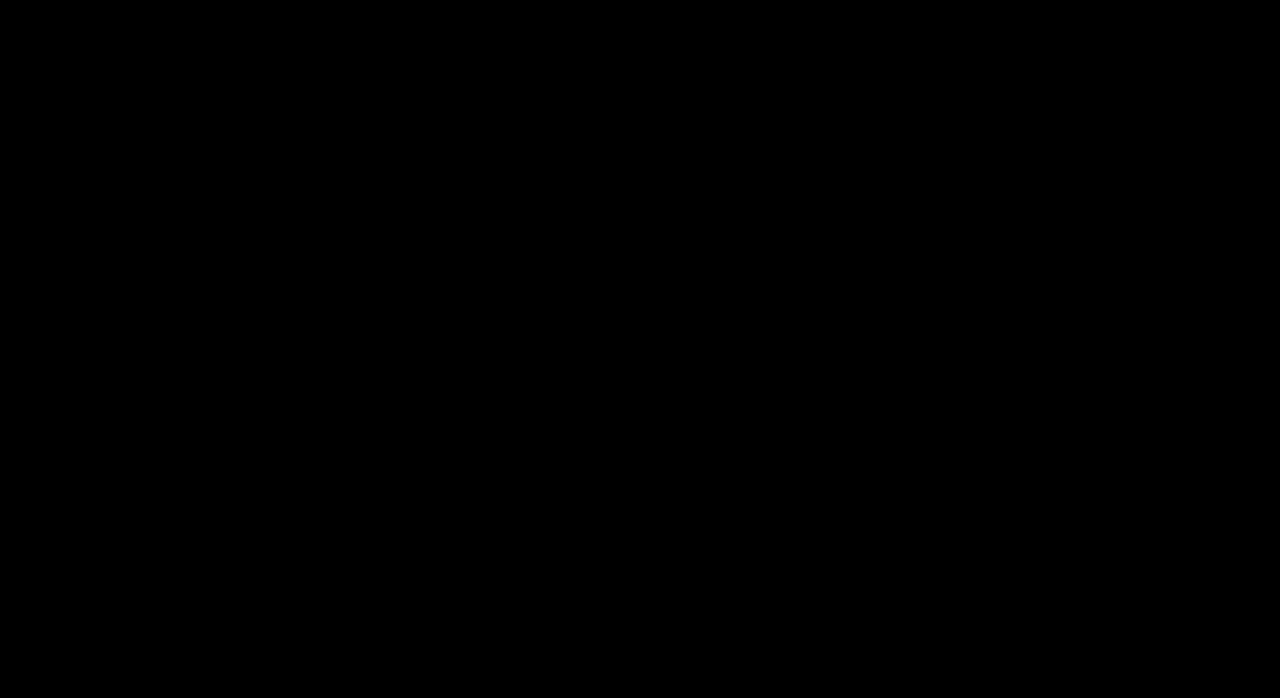
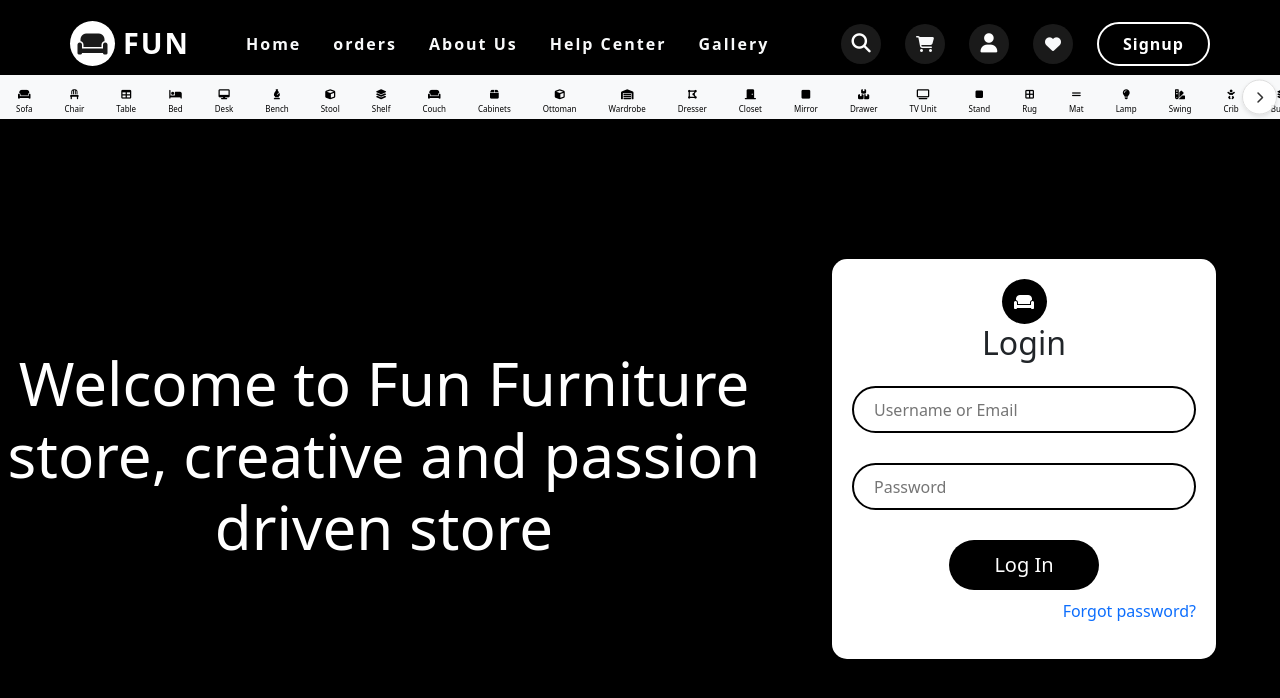
Before and after one commit to ghislainb-cracker/Furniture-store-, a React (Vite) app: page /login in a window 1280 px wide. Before the commit this address had no page. Shown: the top 698 px of the page. Built offline with nearby package versions, Linux system fonts and the light colour scheme.

Commit message:
seventh commit

```diff
--- a/src/App.jsx
+++ b/src/App.jsx
@@ -9,6 +9,7 @@ import { CartProvider } from "./context/CartContext";
 import CheckoutPage from "./components/CheckoutPage";
 import { WishlistProvider } from "./context/WishlistContext";
 import { SignUp } from "./navigations/SignUp";
+import { Login } from "./navigations/LogIn";
 
 
 export default function App(){
@@ -19,6 +20,7 @@ export default function App(){
       <Routes>
         <Route path="/" element={<Home/>}/>
         <Route path="/signup" element={<SignUp/>} />
+        <Route path="/login" element={<Login/>}/>
         <Route path="/living" element={<Living/>}/>
         <Route path="/cart" element={<CartPage/>}/>
         <Route path="checkout" element={<CheckoutPage/>}/>
--- a/src/index.css
+++ b/src/index.css
@@ -359,6 +359,13 @@
   justify-content: center;
   align-items: center;
 }
+.login-form{
+  width: 40%;
+  height: 100%;
+  display: flex;
+  justify-content: center;
+  align-items: center;
+}
 .brand-wrapper2{
   display: flex;
   justify-content: center;
@@ -376,6 +383,47 @@
   flex-direction: column;
   justify-content: center;
 }
+.login-form-real{
+  height: 400px;
+  width: 75%;
+  padding: 20px;
+  border-radius: 15px;
+  background-color: white;
+  display: flex;
+  flex-direction: column;
+  justify-content: center;
+}
+
+
+
+.login-form-real > input{
+  height: 50px;
+  border: 2px solid #000000;
+  margin-bottom: 30px;
+  border-radius: 25px;
+  padding-inline: 20px;
+}
+.login-form-real > button {
+  padding-block: 10px;
+  color: #ffffff;
+  width: 150px;
+  border-radius: 25px;
+  border: none;
+  align-self: center;
+  font-size: 20px;
+  background-color: #000000;
+}
+.login-form-real > p{
+  display: flex;
+  justify-content: flex-end;
+  margin-top: 9px;
+}
+.login-form-real > p > a{
+  text-decoration: none;
+}
+
+
+
 .signup-form-real > input{
   height: 50px;
   border: 2px solid #000000;
--- a/src/navigations/LogIn.jsx
+++ b/src/navigations/LogIn.jsx
@@ -0,0 +1,42 @@
+import React, { useState } from "react";
+import Header from "../components/header";
+
+export const Login = () => {
+    const [username, setUsername] = useState("");
+    const [email, setEmail] = useState("");
+    const [password, setPassword] = useState("");
+
+    function handleSubmit() {
+
+    }
+
+    return (
+        <>
+            <Header />
+            <div className="signup-container">
+                <div className="welcome">
+                    <h1>Welcome to Fun Furniture store, creative and passion driven store</h1>
+                </div>
+                <div className="login-form">
+                    <form onSubmit={handleSubmit} className="login-form-real">
+
+                        <div className='brand-wrapper2'>
+                            <div className="logo-circle2">
+                                <i className="fas fa-couch logo-icon2"></i>
+                            </div>
+                        </div>
+
+                        <h2 className="text-2xl font-bold mb-4 text-center">Login</h2>
+
+                        <input type="text" name="" id="" placeholder="Username or Email"/>
+
+                        <input type="text" name="" id="" placeholder="Password"/>
+
+                        <button>Log In</button>
+                        <p><a href="">Forgot password?</a></p>
+                    </form>
+                </div>
+            </div>
+        </>
+    );
+};
--- a/src/navigations/SignUp.jsx
+++ b/src/navigations/SignUp.jsx
@@ -1,5 +1,6 @@
 import React, { useState } from "react";
 import Header from "../components/header";
+import { Link } from "react-router-dom";
 
 export const SignUp = () => {
     const [username, setUsername] = useState("");
@@ -35,7 +36,11 @@ export const SignUp = () => {
                         <input type="text" name="" id="" placeholder="Password"/>
 
                         <button>Sign Up</button>
-                        <p>Already have an account? <a href="">Login</a></p>
+                        <p>Already have an account?
+                            <Link to='/login' className="text-decoration-none">
+                            <a href="">Login</a>
+                            </Link>
+                        </p>
                     </form>
                 </div>
             </div>
```
